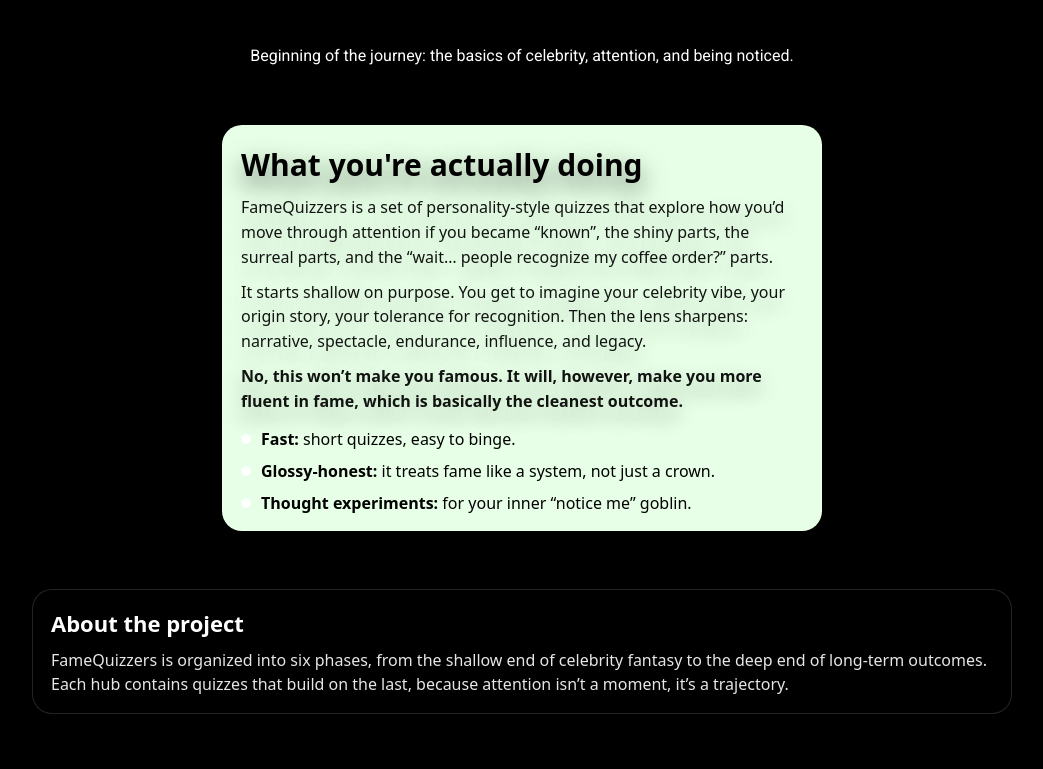
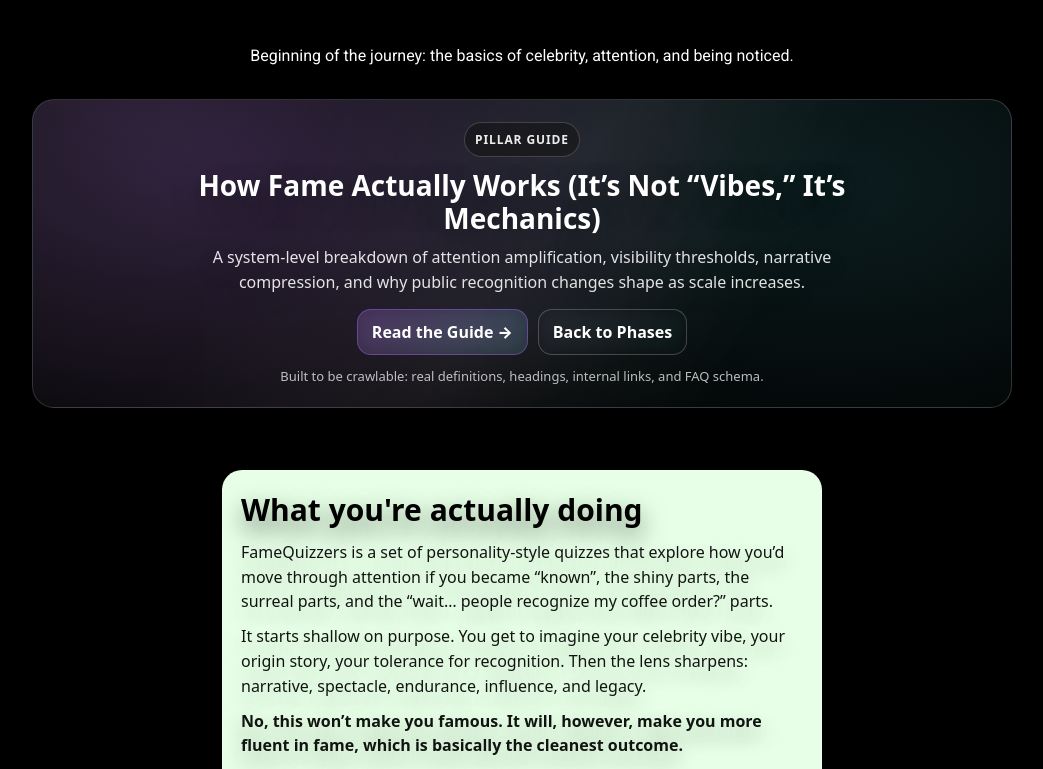
Before and after one commit to knackforthisquizzes-wq/famequizzers, a plain HTML site: page index.html in a window 1280 px wide. Shown: the part 1121-1890 px from the top of the page, without its empty margins (118-1161 px from the left). Drawn offline with Linux system fonts and the light colour scheme; a web font is replaced by a local one.

Commit message:
update guide

```diff
--- a/index.html
+++ b/index.html
@@ -735,6 +735,131 @@
 .hub-card::before{
   opacity: 0.45; /* was 0.75 */
 }
+/* ====== PILLAR GUIDE PROMO ====== */
+.pillar{
+  padding: 10px 20px 26px;
+}
+
+.pillar-inner{
+  max-width: 980px;
+  margin: 0 auto;
+}
+
+.pillar-card{
+  position: relative;
+  overflow: hidden;
+
+  border-radius: 22px;
+  border: 1px solid rgba(255,255,255,0.18);
+
+  background:
+    radial-gradient(900px 520px at 18% 20%, rgba(182,107,255,0.20), transparent 60%),
+    radial-gradient(900px 520px at 82% 28%, rgba(102,240,255,0.12), transparent 62%),
+    rgba(0,0,0,0.24);
+
+  backdrop-filter: blur(10px);
+  -webkit-backdrop-filter: blur(10px);
+  box-shadow: 0 18px 55px rgba(0,0,0,0.40);
+
+  padding: clamp(18px, 2.6vw, 22px);
+  text-align: center;
+}
+
+.pillar-card::before{
+  content:"";
+  position:absolute;
+  inset:-30% -25%;
+  background:
+    radial-gradient(circle at 22% 28%, rgba(255,255,255,0.10), transparent 58%),
+    linear-gradient(115deg, transparent 35%, rgba(255,255,255,0.08), transparent 65%);
+  transform: rotate(10deg);
+  opacity: 0.75;
+  pointer-events:none;
+}
+
+.pillar-badge{
+  display: inline-flex;
+  align-items: center;
+  justify-content: center;
+
+  font-weight: 900;
+  font-size: 12px;
+  letter-spacing: 0.9px;
+  text-transform: uppercase;
+
+  padding: 8px 10px;
+  border-radius: 999px;
+
+  background: rgba(0,0,0,0.55);
+  border: 1px solid rgba(255,255,255,0.18);
+  color: rgba(255,255,255,0.92);
+
+  margin-bottom: 12px;
+}
+
+.pillar-title{
+  margin: 0 auto;
+  max-width: 42ch;
+  font-size: clamp(20px, 2.4vw, 28px);
+  line-height: 1.18;
+  text-shadow: 0 10px 25px rgba(0,0,0,0.55);
+}
+
+.pillar-sub{
+  margin: 10px auto 0;
+  max-width: 70ch;
+  opacity: 0.88;
+  line-height: 1.55;
+  text-shadow: 0 10px 25px rgba(0,0,0,0.55);
+}
+
+.pillar-actions{
+  margin-top: 14px;
+  display: flex;
+  gap: 10px;
+  justify-content: center;
+  flex-wrap: wrap;
+}
+
+.pillar-btn{
+  display: inline-flex;
+  align-items: center;
+  justify-content: center;
+
+  padding: 11px 14px;
+  border-radius: 14px;
+  text-decoration: none;
+  font-weight: 800;
+
+  border: 1px solid rgba(255,255,255,0.22);
+  background: rgba(0,0,0,0.18);
+
+  backdrop-filter: blur(10px);
+  -webkit-backdrop-filter: blur(10px);
+
+  transition: transform 180ms ease, border-color 180ms ease, background 180ms ease;
+}
+
+.pillar-btn.primary{
+  background: linear-gradient(135deg, rgba(182,107,255,0.18), rgba(102,240,255,0.10));
+  border-color: rgba(182,107,255,0.38);
+}
+
+.pillar-btn.ghost{
+  background: rgba(0,0,0,0.16);
+}
+
+.pillar-btn:hover{
+  transform: translateY(-2px);
+  border-color: rgba(255,255,255,0.35);
+  background: rgba(0,0,0,0.26);
+}
+
+.pillar-fine{
+  margin-top: 12px;
+  font-size: 13px;
+  opacity: 0.72;
+}
 
   </style>
 </head>
@@ -915,6 +1040,32 @@
 </div>
 
     </section>
+<!-- PILLAR GUIDE PROMO (place under the hub strip, before the about-quick section) -->
+<section class="pillar" aria-label="Pillar guide">
+  <div class="pillar-inner">
+    <div class="pillar-card">
+      <div class="pillar-badge" aria-hidden="true">Pillar Guide</div>
+
+      <h2 class="pillar-title">How Fame Actually Works (It’s Not “Vibes,” It’s Mechanics)</h2>
+      <p class="pillar-sub">
+        A system-level breakdown of attention amplification, visibility thresholds, narrative compression,
+        and why public recognition changes shape as scale increases.
+      </p>
+
+      <div class="pillar-actions">
+        <a class="pillar-btn primary"
+           href="/guide/fame-mechanics-attention-economy-public-recognition/">
+          Read the Guide →
+        </a>
+        <a class="pillar-btn ghost" href="#hubs">Back to Phases</a>
+      </div>
+
+      <div class="pillar-fine">
+        Built to be crawlable: real definitions, headings, internal links, and FAQ schema.
+      </div>
+    </div>
+  </div>
+</section>
 
     <!-- SCROLL DEPTH TEXT (white, under hubs, above folder) -->
     <section class="about-quick" aria-label="What FameQuizzers Is">
```
Also changed, not shown: guide/fame-mechanics-attention-economy-public-recognition/index.html (+0 -6 lines).
